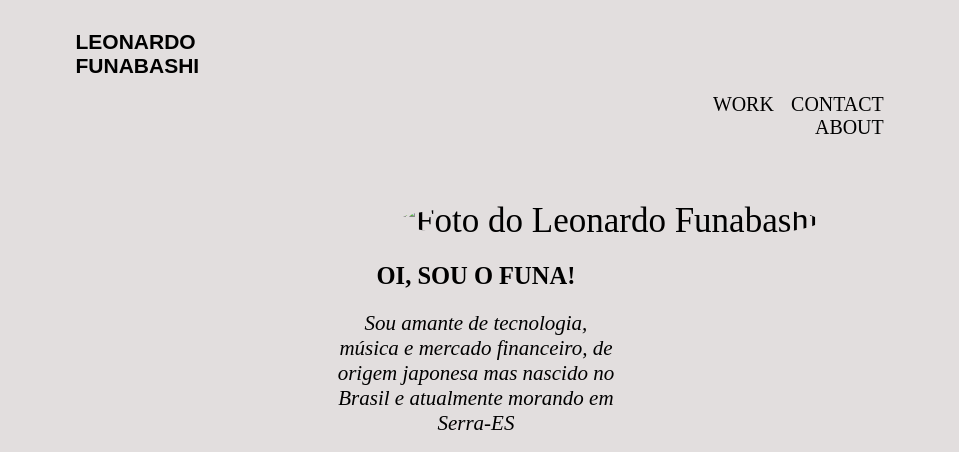
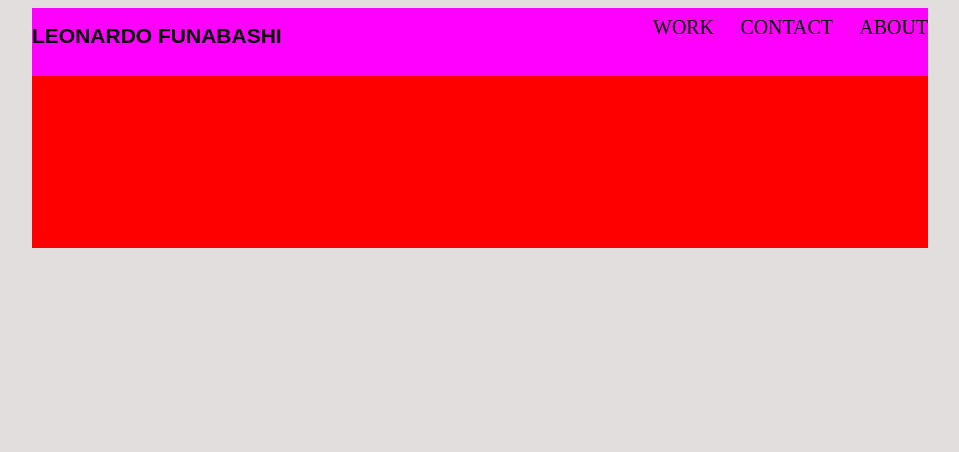
Before and after one commit to LeoFuna/LeoFuna.github.io, a plain HTML site: page index.html in a window 1280 px wide. Shown: the top 452 px of the page, without its empty margins (160-1119 px from the left). Drawn offline with Linux system fonts and the light colour scheme.

Commit message:
[CHANGE]Set Hero title content

```diff
--- a/index.html
+++ b/index.html
@@ -8,19 +8,17 @@
     <link rel="stylesheet" href="style.css">
 </head>
 <body>
-    <div class="central">
-        <div class="section1" id="section1">
-            <div class="top-guide">
-                <h1 id="main-name">Leonardo Funabashi</h1><br><br>
-                <div class="summary">
-                    <ul>
-                        <li class="block-inline">Work</li>
-                        <li class="block-inline">Contact </li>
-                        <li class="block-inline"><a href="#section1">About</a></li>
-                    </ul>
-                </div>
+    <div id="main-content">
+        <div id="section1">
+            <div class="hero-title">
+                <h1 id="main-name">Leonardo Funabashi</h1>
+                <ul id="hero-guide">
+                  <li class="block-inline">Work</li>
+                  <li class="block-inline">Contact </li>
+                  <li class="block-inline"><a href="#section1">About</a></li>
+                </ul>
             </div>
-            <img id="myimage" src="eu.jpeg" alt="Foto do Leonardo Funabashi">
+            <!-- <img id="myimage" src="eu.jpeg" alt="Foto do Leonardo Funabashi">
             <div class="who-am-i">
                 <h2 class="main-part">Oi, sou o Funa!</h2>
                 <p class="description">Sou amante de tecnologia, música e mercado financeiro, de origem japonesa mas nascido no Brasil e atualmente morando em Serra-ES</p>
@@ -28,9 +26,9 @@
             <div class="icons">
                 <img class="gitlogo" src="http://pngimg.com/uploads/github/github_PNG40.png" alt="Github logo">
                 <img class ="linkedinlogo" src="images/linkedinlogo.png" alt="linkedin logo">
-            </div>
+            </div> -->
         </div>
-
+<!--
         <ul>
             <li><a href="#descricao">Descrição</a></li>
             <li><a href="#habilidades">Habilidades</a></li>
@@ -44,7 +42,7 @@
             <li id="quarto">Saber avaliar ativos do mercado financeiro</li>
         </ul>
         <a id ="interna" href="eu.jpeg">Foto do Leonardo Interna</a><br><br>
-        <a href="https://www.infomoney.com.br/ultimas-noticias/" target="_blank">Site que acompanho diariamente</a>
+        <a href="https://www.infomoney.com.br/ultimas-noticias/" target="_blank">Site que acompanho diariamente</a> -->
     </div>
 </body>
 </html>
--- a/style.css
+++ b/style.css
@@ -2,16 +2,43 @@ body {
     background-color:  rgb(226, 222, 222);
     font-size: 35px
 }
-.central {
-    margin:1% 18%;
+#main-content {
+  margin: auto;
+  width: 70vw;
+  background-color: red;
 }
-.section1{
-    padding: 0% 0% 1% 0%;
+#section1{
+  height: 30vh;
 }
-.summary a{
+.hero-title {
+  background-color: magenta;
+  text-transform: uppercase;
+  display: flex;
+  justify-content: space-between;
+}
+#main-name {
+  font-size: 0.6em;
+  width: 40vw;
+  align-content: center;
+  text-align: left;
+  height: 5vh;
+  margin-top: 1vh;
+  overflow: hidden;
+}
+
+#hero-guide {
+  font-size: 0.57em;
+  width: 40vw;
+  height: 5vh;
+  font-weight: 500;
+  text-align: right;
+  display: inline-block;
+  margin-top: 1vh;
+  overflow: hidden;
+}
+#hero-guide li a {
     text-decoration: none;
     color: black;
-    background-color: transparent;
 }
 
 
@@ -37,28 +64,9 @@ body {
 h1 {
     font-family: Arial, Helvetica, sans-serif;
 }
-.top-guide {
-    margin:0px;
-    padding:0.2% 0%;
-    text-transform: uppercase;
-}
 
-#main-name{
-    font-size: 0.6em;
-    width: 25%;
-    margin: 2% 0% -2% 0%;
-    text-align: left;
-}
 
-.summary {
-    font-size: 0.57em;
-    font-weight: 500;
-    text-align: right;
-    width: 35.4%;
-    margin-left: 64.5%;
-    margin-top: -8.5%;
-    list-style-type: none;
-}
+
 
 .block-inline{
     display: inline-block;
```
